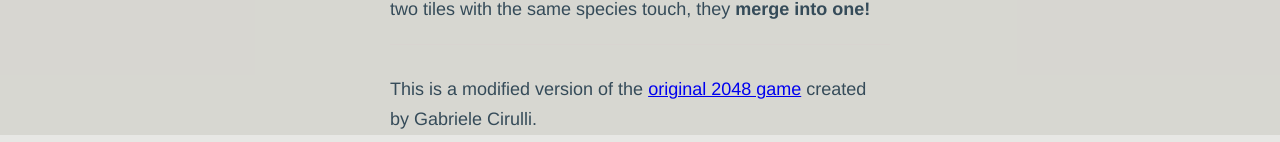
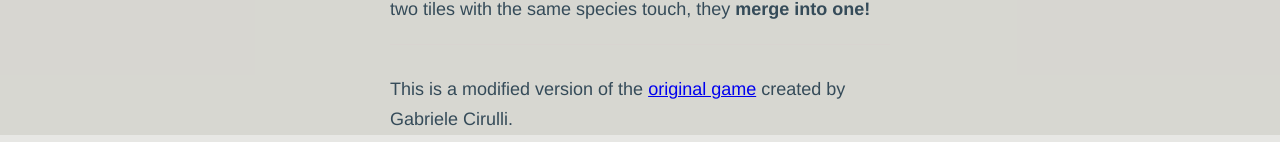
Before and after one commit to demosdes/human-evolution-2048, a plain HTML site: page 2048/index.html in a window 1280 px wide. Shown: the part 942-1084 px from the top of the page. Drawn offline with Linux system fonts and the light colour scheme.

Commit message:
Update index.html

```diff
--- a/2048/index.html
+++ b/2048/index.html
@@ -93,7 +93,7 @@
     </p>
     <hr>
     <p>
-    This is a modified version of the <a href="http://gabrielecirulli.github.io/2048/" target="_blank">original 2048 game</a> created by Gabriele Cirulli.
+    This is a modified version of the <a href="http://gabrielecirulli.github.io/2048/" target="_blank">original game</a> created by Gabriele Cirulli.
     </p>
   </div>
 
```
